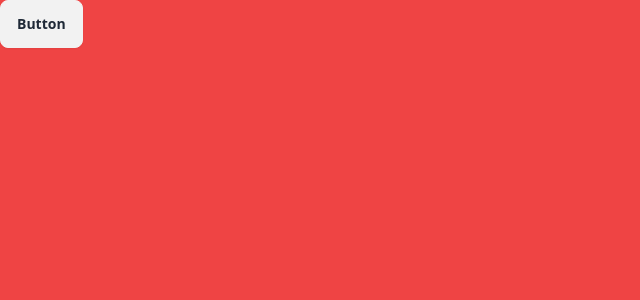
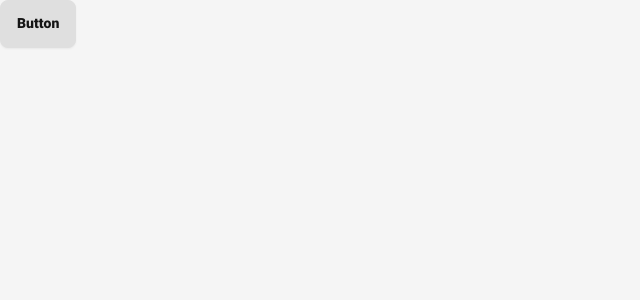
Before and after one commit to AMN2080/PhoenixTask, a Next.js app: page / in a window 1280 px wide. Shown: the top 300 px of the page, without its empty margins (0-640 px from the left). Built offline with nearby package versions, Linux system fonts and the light colour scheme.

Commit message:
fix fonts & add daisyui config

```diff
--- a/src/app/globals.css
+++ b/src/app/globals.css
@@ -2,15 +2,16 @@
 @tailwind components;
 @tailwind utilities;
 
-@font-face {
-  font-family: "IR-Yekan-body";
-  src: url("../../public/font/Qs_Iranyekan.ttf");
+body {
+  font-family: "IR-Yekan-body", sans-serif;
+  src: url("/font/Qs_Iranyekan.ttf");
 }
+
 @font-face {
   font-family: "IR-Yekan-bold";
-  src: url("../../public/font/Qs_IranyekanBold.ttf");
+  src: url("/font/Qs_IranyekanBold.ttf");
 }
 @font-face {
   font-family: "IR-Yekan-heading";
-  src: url("../../public/font/Qs_IranyekanExtrabold.ttf");
+  src: url("/font/Qs_IranyekanExtrabold.ttf");
 }
--- a/src/app/page.tsx
+++ b/src/app/page.tsx
@@ -1,7 +1,7 @@
 export default function MainPage() {
   return (
-    <div className="w-full h-screen bg-red-500">
-      <button className="btn">Button</button>
+    <div className="w-full h-screen">
+      <button className="btn font-yekan-heading">Button</button>
     </div>
   );
 }
--- a/tailwind.config.ts
+++ b/tailwind.config.ts
@@ -8,6 +8,35 @@ const config: Config = {
   ],
   theme: {
     extend: {
+      fontFamily: {
+        "yekan-bold": "IR-Yekan-bold",
+        "yekan-heading": "IR-Yekan-heading",
+      },
+    },
+  },
+  plugins: [require("daisyui")],
+  daisyui: {
+    themes: [
+      {
+        mytheme: {
+          primary: "#ff9800",
+          secondary: "#fbbf24",
+          accent: "#ff5722",
+          neutral: "#757575",
+          "base-100": "#f5f5f5",
+          info: "#2196f3",
+          success: "#4caf50",
+          warning: "#ffc107",
+          error: "#f44336",
+        },
+      },
+    ],
+  },
+};
+
+export default config;
+
+/*
 colors: {
   "gray-secondary": "#F1F3F5",
   "gray-primary": "#868E96",
@@ -39,13 +68,4 @@ const config: Config = {
   "orange-secondary": "#FFE8CC",
   "orange-primary": "#FD7E14",
 },
-      fontFamily: {
-        body: "IR-Yekan-body",
-        bold: "IR-Yekan-bold",
-        heading: "IR-Yekan-heading",
-      },
-    },
-  },
-  plugins: [require("daisyui")],
-};
-export default config;
+*/
```
Lines whose indentation alone changed are shown as unchanged.
